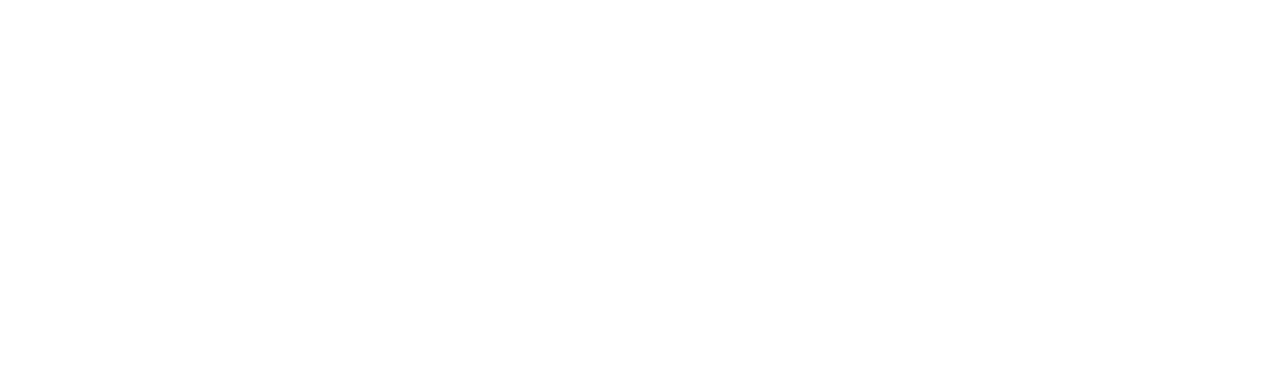
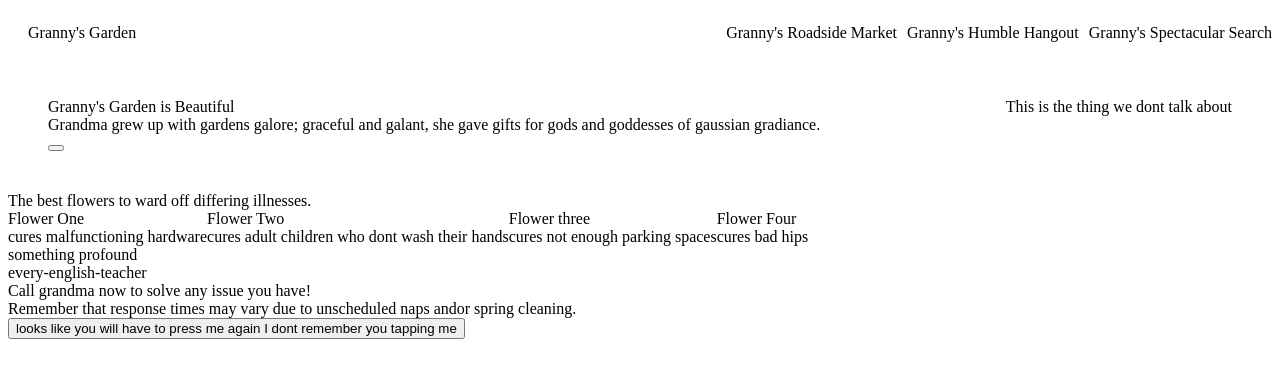
Before and after one commit to RyanLilleyman/strawberry-shortbread, a plain HTML site: page index.html in a window 1280 px wide. Drawn offline with Linux system fonts and the light colour scheme.

Commit message:
Add the newest of structure and started styling grandmas

```diff
--- a/index.html
+++ b/index.html
@@ -7,57 +7,74 @@
 
 <body>
     <div class="header">
-        <div class="logo-links"></div>
+        <div class="logo-links">
+            <div class="logo">
+                Granny's Garden
+            </div>
+            <div class="links">
+                <ul>
+                    <li>Granny's Roadside Market</li>
+                    <li>Granny's Humble Hangout</li>
+                    <li>Granny's Spectacular Search</li>
+                </ul>
+            </div>
+        </div>
         <div class="duplet">
             <div class="triplet">
-                <div class="website-awesome"></div>
-                <div class="awesome-subtext"></div>
-                <div class="awesome-signin"></div>
+                <div class="website-awesome">
+                    Granny's Garden is Beautiful
+                </div>
+                <div class="awesome-subtext">
+                    Grandma grew up with gardens galore; graceful and galant,
+                    she gave gifts for gods and goddesses of gaussian gradiance.
+                </div>
+                <button class="awesome-signin"></button>
             </div>
             <div class="frankenstein">
-
+                This is the thing we dont talk about
             </div>
         </div>
     </div>
-    <div class="random"></div>
+    <div class="random">
         <div class="random-header">
-
+            The best flowers to ward off differing illnesses.
         </div>
         <div class="tiles">
             <div class="munchkin-ruler">
-                <div class="munchkin-minister"></div>
-                <div class="munchkin-slave"></div>
+                <div class="munchkin-minister">Flower One</div>
+                <div class="munchkin-slave">cures malfunctioning hardware</div>
             </div>
             <div class="munchkin-ruler">
-                <div class="munchkin-minister"></div>
-                <div class="munchkin-slave"></div>
+                <div class="munchkin-minister">Flower Two</div>
+                <div class="munchkin-slave">cures adult children who dont wash their hands</div>
             </div>
             <div class="munchkin-ruler">
-                <div class="munchkin-minister"></div>
-                <div class="munchkin-slave"></div>
+                <div class="munchkin-minister">Flower three</div>
+                <div class="munchkin-slave">cures not enough parking spaces</div>
             </div>
             <div class="munchkin-ruler">
-                <div class="munchkin-minister"></div>
-                <div class="munchkin-slave"></div>
+                <div class="munchkin-minister">Flower Four</div>
+                <div class="munchkin-slave">cures bad hips</div>
             </div>
         </div>
+    </div>
     <div class="quote">
-        <div class="Othellos-last-wish"></div>
-        <div class="every-english-teacher"></div>
+        <div class="Othellos-last-wish">something profound</div>
+        <div class="every-english-teacher">every-english-teacher</div>
     </div>
     <div class="call">
         <div class="centralbox">
             <div class="calling-grandma">
                 <div class="calling">
-
+                    Call grandma now to solve any issue you have!
                 </div>
                 <div class="grandma">
-
+                    Remember that response times may vary due to unscheduled naps andor spring cleaning.
                 </div>
             </div>
-            <div class="memory-erase">
-
-            </div>
+            <button class="memory-erase">
+                looks like you will have to press me again I dont remember you tapping me
+            </button>
         </div>
     </div>
     <div class="footer">
--- a/style.css
+++ b/style.css
@@ -1,22 +1,42 @@
-body{
+.logo-links{
     display:flex;
-    flex-direction:column;
+    justify-content:space-between;
+    align-items:center;
+}
+
+ul{
+    display: flex;
+    list-style-type: none;
+    gap: 10px;
+    padding-inline-start: 0px;
+    margin-left: 40px;
+    margin-block-start: 1em;
+    margin-block-end: 1em;
+    margin-inline-start: 0px;
+    margin-inline-end: 0px;
+}
+
+.logo{
+    margin-left:20px;
 }
 
 .header{
-    flex-grow:1;
-    color: #49511D;
+    display: flex;
+    flex-direction: column;
 }
+
+.duplet{
+    display: flex;
+    margin: 40px;
+    gap: 20px;
+    justify-content: space-between;
+}
+
 .random{
-    flex-grow:1;
+    display: flex;
+    flex-direction: column;
 }
-.quote{
-    flex-grow:1;
+
+.tiles{
+    display: flex;
 }
-.call{
-    flex-grow:1;
-}
-.footer{
-    flex-grow:1;
-    color: #49511D;
-}
```
